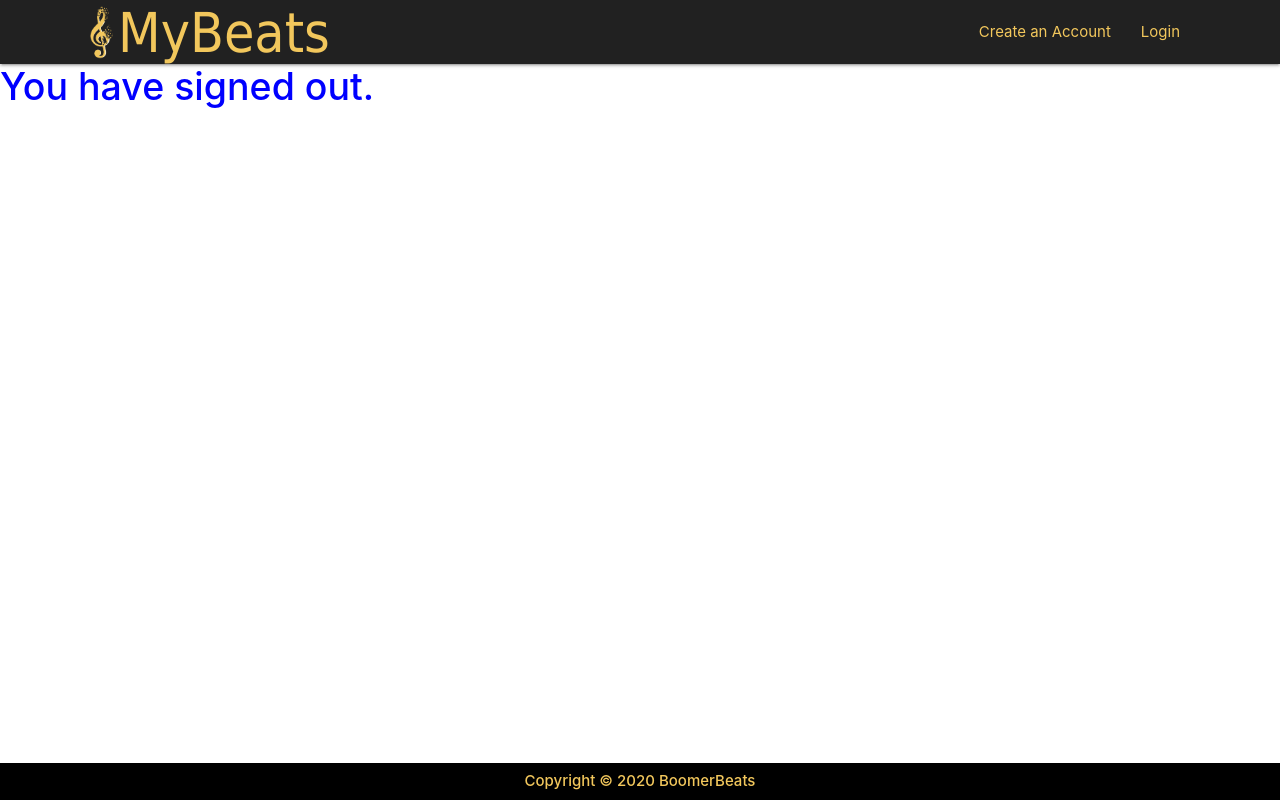
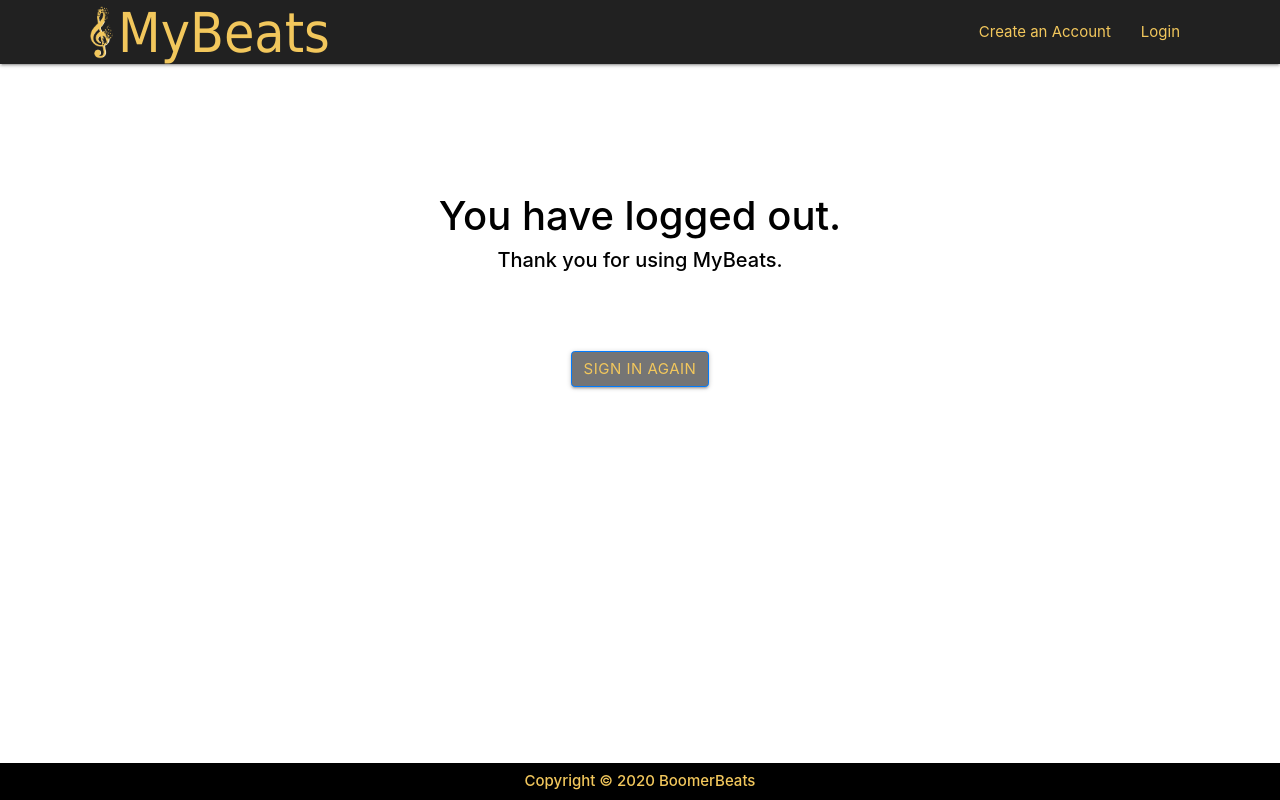
Before and after one commit to TheNightviz/MyBeats, a React (Create React App) app in the folder my-beats/: page /LogOut in a window 1280 px wide. Built offline with nearby package versions, Linux system fonts and the light colour scheme.

Commit message:
Fixed Login Auth

```diff
--- a/my-beats/src/App.js
+++ b/my-beats/src/App.js
@@ -1,7 +1,8 @@
-import React from 'react';
-import PublicLayout from './components/PublicLayout';
-import PrivateLayout from './components/PrivateLayout';
-import { BrowserRouter, Route } from 'react-router-dom';
+import React from "react";
+import PublicLayout from "./components/PublicLayout";
+import PrivateLayout from "./components/PrivateLayout";
+import { BrowserRouter, Route, Router } from "react-router-dom";
+import history from "./history";
 // import Navbar from './components/Navbar'
 // import Home from './components/Home'
 // import Registration from './components/Registration'
@@ -11,17 +12,12 @@ import { BrowserRouter, Route } from 'react-router-dom';
 // import LogOut from './components/LogOut';
 // import MyData from './components/MyData';
 // import MainPage from './components/MainPage'
+import OverView from "./components/OverView";
 
-
-
-
-
-function App()
- {
+function App() {
   return (
-      <BrowserRouter>
+    <Router history={history}>
       <div className="App">
-
         {/* <Navbar />
           <Route exact path='/' component={Home} />
           <Route exact path='/SignUpPage' component={Registration} />
@@ -36,17 +32,12 @@ function App()
         <Route path="/MyData" component={PrivateLayout} />
         <Route path="/MyAccount" component={PrivateLayout} />
         <Route path="/LogOut" component={PrivateLayout} />
-      <Route exact path='/MainPage' component={PrivateLayout} />
+        <Route exact path="/OverView" component={OverView} />
 
         <Route path="/" component={PublicLayout} />
-
-
       </div>
-      </BrowserRouter>
-
+    </Router>
   );
 }
 
-
-
 export default App;
--- a/my-beats/src/components/LogOut.js
+++ b/my-beats/src/components/LogOut.js
@@ -1,14 +1,46 @@
 import React from 'react';
 import Navbar from './Navbar';
 import BottomFooter from './BottomFooter';
+import {Link } from "react-router-dom";
 
 
 const LogOut = () =>
 {
        return(
-       <div class='pageContainer'>
+       <div class='pageContainer' >
               <Navbar />
-           <h1>You have signed out.</h1>
+              <h1
+          style={{
+            textAlign: "center",
+            color: "black",
+            fontSize: "40px",
+            marginTop: "10%",
+          }}
+        >
+          You have logged out.
+        </h1>
+        <h6
+          style={{
+            textAlign: "center",
+            color: "black",
+            fontSize: "20px",
+            marginBottom: "-8%",
+          }}
+        >
+          Thank you for using MyBeats.
+        </h6>
+        <div style={{ display: 'flex', justifyContent: 'center', alignItems: 'center', height: '50vh' }}>
+
+               <Link to="/Login">
+               <button
+              type="submit"
+              className="btn btn-primary btn-b grey darken-1"
+               style={{ color: "#f2C75C"}}>
+              Sign In Again
+              </button>
+
+               </Link>
+               </div>
            <BottomFooter />
        </div>)
 
--- a/my-beats/src/components/Login.js
+++ b/my-beats/src/components/Login.js
@@ -1,12 +1,13 @@
-import React, { Component } from 'react';
-import { withFirebase } from './Firebase';
+import React, { Component } from "react";
+import { withFirebase } from "./Firebase";
 // import { Form} from "react-bootstrap";
-import Navbar from './Navbar';
-import BottomFooter from './BottomFooter';
-
+import Navbar from "./Navbar";
+import BottomFooter from "./BottomFooter";
+import { useHistory } from "react-router-dom";
+import history from "../history";
 
 const SignInPage = () => (
-  <div class='pageContainer'>
+  <div class="pageContainer">
     <Navbar />
     <SignInForm />
     <BottomFooter />
@@ -14,8 +15,8 @@ const SignInPage = () => (
 );
 
 const INITIAL_STATE = {
-  email: '',
-  password: '',
+  email: "",
+  password: "",
   error: null,
 };
 
@@ -26,37 +27,64 @@ class SignInFormBase extends Component {
     this.state = { ...INITIAL_STATE };
   }
 
-  onSubmit = event => {
+  onSubmit = (event) => {
     const { email, password } = this.state;
 
     this.props.firebase
       .doSignInWithEmailAndPassword(email, password)
       .then(() => {
         this.setState({ ...INITIAL_STATE });
-        //this.props.history.push(ROUTES.HOME);       <== add history push here
+        history.push("/OverView");
+        // <== add history push here
       })
-      .catch(error => {
+      .catch((error) => {
         this.setState({ error });
       });
 
     event.preventDefault();
   };
 
-  onChange = event => {
+  onChange = (event) => {
     this.setState({ [event.target.name]: event.target.value });
   };
 
   render() {
     const { email, password, error } = this.state;
 
-    const isInvalid = password === '' || email === '';
+    const isInvalid = password === "" || email === "";
 
     return (
       <div>
-      <h1 style={{textAlign:'center', color:'black', fontSize:'30px', marginTop:'5%'}}>See your Beats</h1>
-      <h6 style={{textAlign:'center', color:'black', fontSize:'20px', marginBottom:'-8%'}}>Log-in to access your account below</h6>
+        <h1
+          style={{
+            textAlign: "center",
+            color: "black",
+            fontSize: "30px",
+            marginTop: "5%",
+          }}
+        >
+          See your Beats
+        </h1>
+        <h6
+          style={{
+            textAlign: "center",
+            color: "black",
+            fontSize: "20px",
+            marginBottom: "-8%",
+          }}
+        >
+          Log-in to access your account below
+        </h6>
 
-      <div className="login-form" style={{ display: 'flex', justifyContent: 'center', alignItems: 'center', height: '75vh' }}>
+        <div
+          className="login-form"
+          style={{
+            display: "flex",
+            justifyContent: "center",
+            alignItems: "center",
+            height: "75vh",
+          }}
+        >
           <form onSubmit={this.onSubmit}>
             <input
               name="email"
@@ -72,7 +100,16 @@ class SignInFormBase extends Component {
               type="password"
               placeholder="Password:"
             />
-          <button disabled = {isInvalid} type="submit" className="btn btn-primary btn-b grey darken-1" style={{color:'#f2C75C'}}>Sign In</button>
+            <button
+              disabled={isInvalid}
+              type="submit"
+              className="btn btn-primary btn-b grey darken-1"
+              style={{ color: "#f2C75C" }}
+            >
+
+
+              Sign In
+              </button>
 
             {error && <p>{error.message}</p>}
           </form>
--- a/my-beats/src/components/MainPage.js
+++ b/my-beats/src/components/OverView.js
@@ -3,7 +3,7 @@ import UserNav from './UserNav';
 import BottomFooter from './BottomFooter';
 
 
-const MainPage = () =>
+const Overview = () =>
 {
        return( <div class='pageContainer'>
            <UserNav />
@@ -14,4 +14,4 @@ const MainPage = () =>
 
 }
 
-export default MainPage;
+export default Overview;
--- a/my-beats/src/components/PrivateLayout.js
+++ b/my-beats/src/components/PrivateLayout.js
@@ -1,7 +1,7 @@
 import MyAccount from '../components/MyAccount';
 import LogOut from '../components/LogOut';
 import MyData from '../components/MyData';
-import MainPage from '../components/MainPage'
+import OverView from './OverView';
 import React, { Component } from "react";
 import { Route, Switch } from 'react-router-dom'
 
@@ -15,7 +15,7 @@ class PrivateLayout extends Component {
           <Route exact path='/MyData' component={MyData} />
           <Route exact path='/MyAccount' component={MyAccount} />
           <Route exact path='/Logout' component={LogOut} />
-          <Route exact path='/MainPage' component={MainPage} />
+          <Route exact path='/OverView' component={OverView} />
 
         </div>
       );
--- a/my-beats/src/components/PublicLayout.js
+++ b/my-beats/src/components/PublicLayout.js
@@ -7,7 +7,10 @@ import ConnectSpotify from '../components/ConnectSpotify'
 
 
 class PublicLayout extends Component {
-    render() {
+
+
+
+  render() {
       return (
         <div>
 
--- a/my-beats/src/components/UserNav.js
+++ b/my-beats/src/components/UserNav.js
@@ -15,7 +15,7 @@ const UserNav = () => {
                       <h2 className="brand-logo"style={{textAlign:'left', color:'#f2C75C', fontSize:'55px', fontFamily:'Impact, Charcoal, sans-serif'}}>MyBeats</h2>
                 </a>
                 <ul className="right">
-                    <li><a href="/"style={{color:'#f2C75C', fontSize:'15px',}}>Home</a></li>
+                    <li><a href="/OverView"style={{color:'#f2C75C', fontSize:'15px',}}>Home</a></li>
                     <li><a href="/Mydata"style={{color:'#f2C75C', fontSize:'15px',}}>MyData</a></li>
                     <li><a href="/MyAccount"style={{color:'#f2C75C', fontSize:'15px',}}>MyAccount</a></li>
                     <li><a href="/LogOut"style={{color:'#f2C75C', fontSize:'15px',}}>Logout</a></li>
--- /dev/null
+++ b/my-beats/src/history.js
@@ -0,0 +1,2 @@
+const createHistory = require("history").createBrowserHistory;
+export default createHistory();
```
Also changed, not shown: my-beats/src/components/Registration.js (+4 -3 lines). Lines whose indentation alone changed are shown as unchanged.
